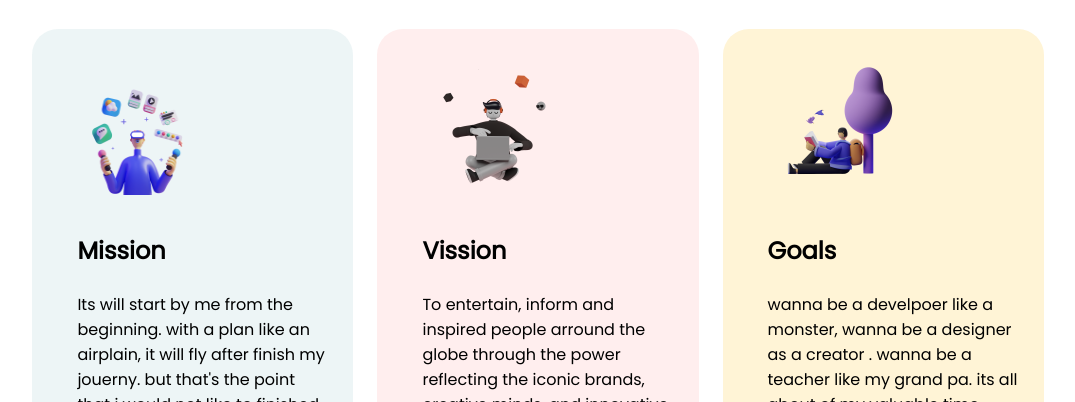
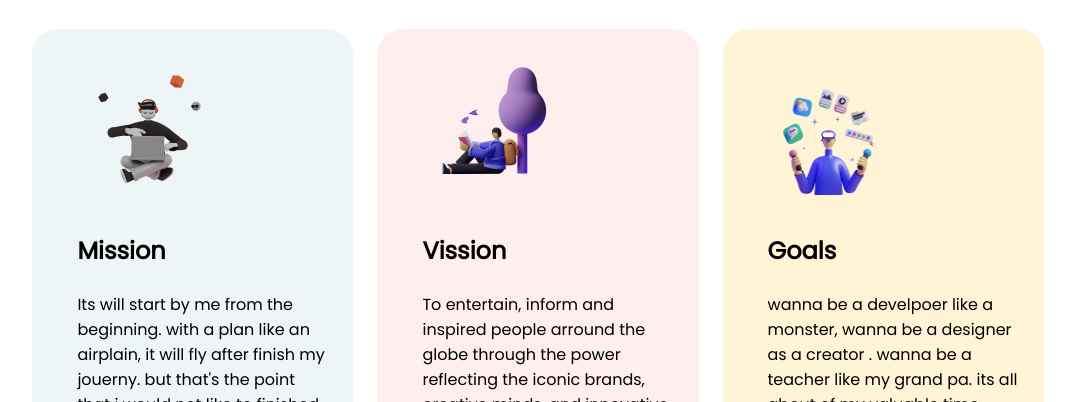
Before and after one commit to fahim021/assignment01, a plain HTML site: page index.html in a window 1280 px wide. Shown: the part 833-1235 px from the top of the page, without its empty margins (102-1177 px from the left). Drawn offline with Linux system fonts and the light colour scheme.

Commit message:
first commit

```diff
--- a/index.html
+++ b/index.html
@@ -41,7 +41,7 @@
 
             <div class="mission-sec ">
                 <div class="misson-card misson-card-1">
-                    <img src="./images/illustrators/illustrator-1.png" alt="">
+                    <img src="images/illustrators/illustrator-2.png" alt="">
                     <h3>Mission</h3>
                     <p> Its will start by me from the beginning. with a plan like an airplain, it will fly after finish
                         my jouerny.
@@ -49,7 +49,7 @@
                     </p>
                 </div>
                 <div class="misson-card misson-card-2">
-                    <img src="./images/illustrators/illustrator-2.png" alt="">
+                    <img src="images/illustrators/illustrator-3.png" alt="">
                     <h3>Vission</h3>
                     <p>To entertain, inform and inspired people arround the globe through the power reflecting the
                         iconic
@@ -57,7 +57,7 @@
                         entertainment company</p>
                 </div>
                 <div class="misson-card misson-card-3">
-                    <img src="/images/illustrators/illustrator-3.png" alt="">
+                    <img src="images/illustrators/illustrator-1.png" alt="">
                     <h3>Goals</h3>
                     <p> wanna be a develpoer like a monster, wanna be a designer as a creator . wanna be a teacher like
                         my grand pa. its all about of my valuable time .</p>
```
